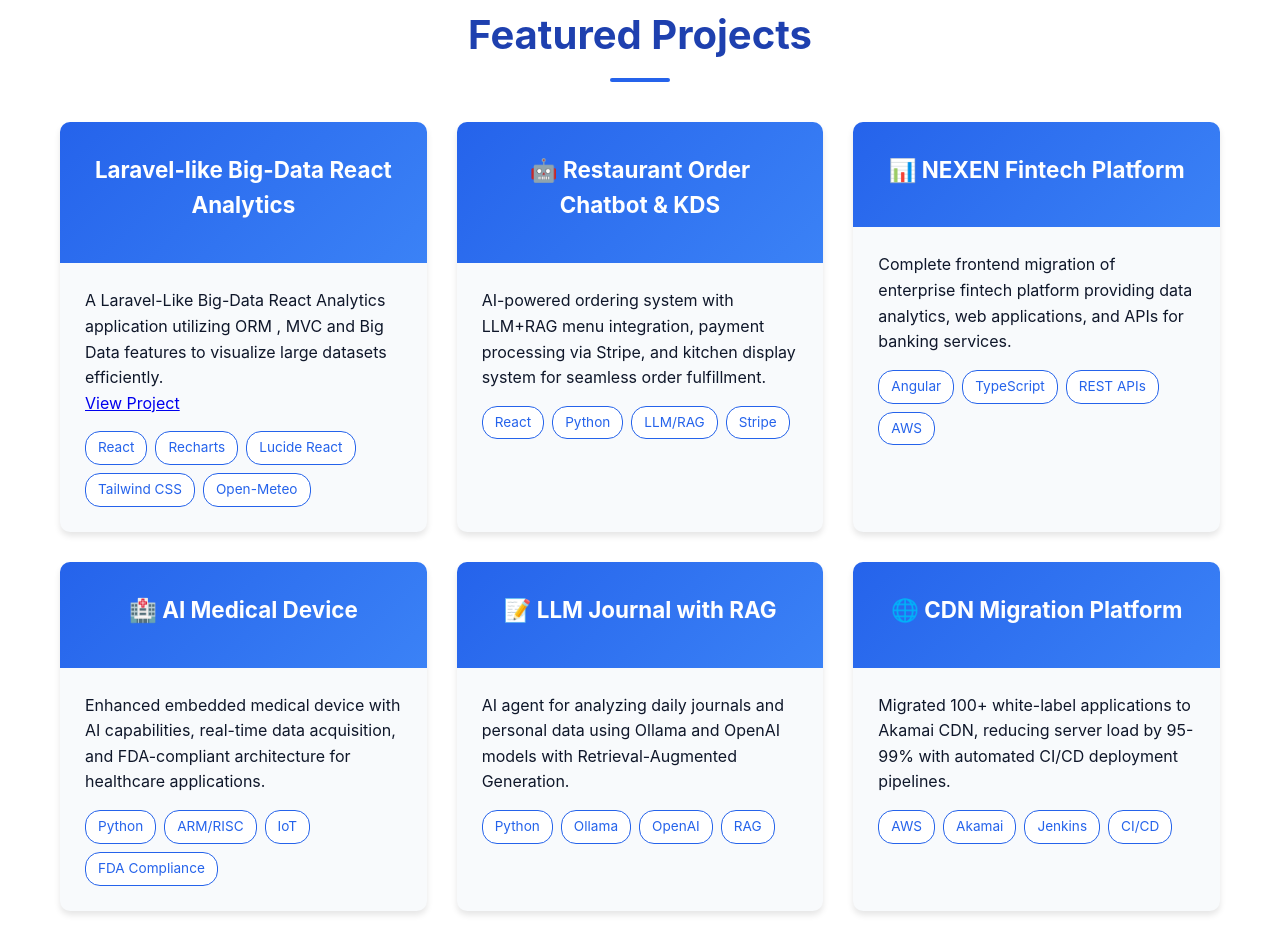
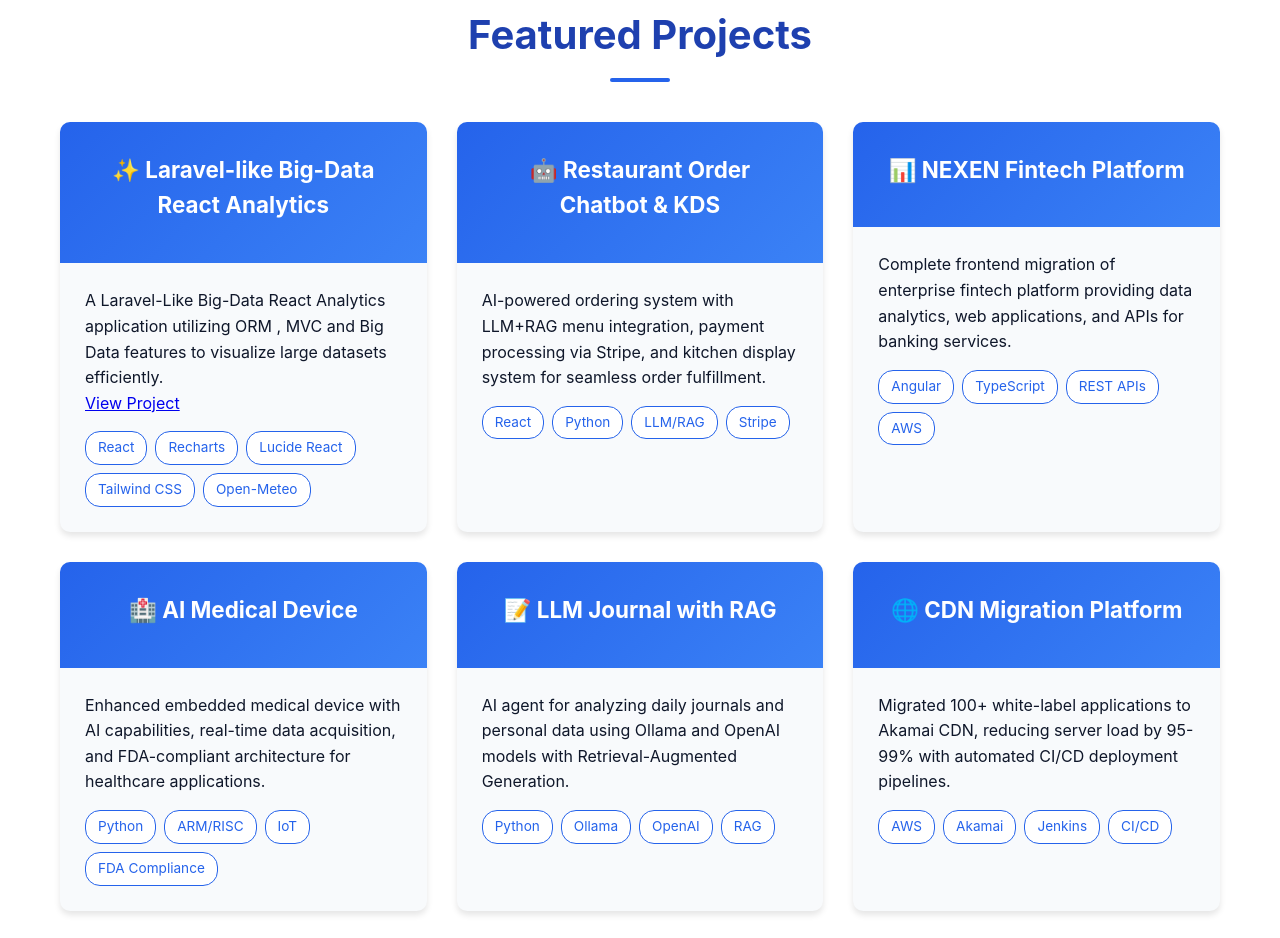
Before and after one commit to pedalshoe/cml-portfolio, a plain HTML site: page src/web/index.html in a window 1280 px wide. Shown: the part 4638-5576 px from the top of the page. Drawn offline with Linux system fonts and the light colour scheme.

Commit message:
task: added Laravel

```diff
--- a/src/web/index.html
+++ b/src/web/index.html
@@ -554,7 +554,7 @@
             <div class="projects-grid">
                 <div class="project-card">
                     <div class="project-header">
-                        <h3><FontAwesomeIcon icon={["fab", "laravel"]} /> Laravel-like Big-Data React Analytics</h3>
+                        <h3>✨ Laravel-like Big-Data React Analytics</h3>
                     </div>
                     <div class="project-body">
                         <p>A Laravel-Like Big-Data React Analytics application utilizing ORM , MVC and Big Data features to visualize large datasets efficiently.
```
